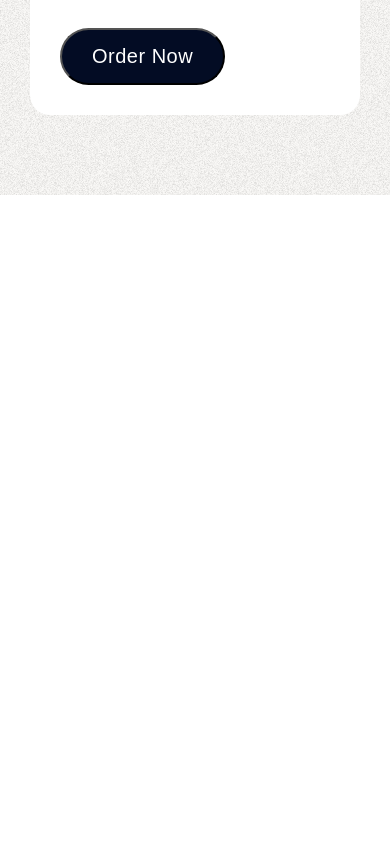
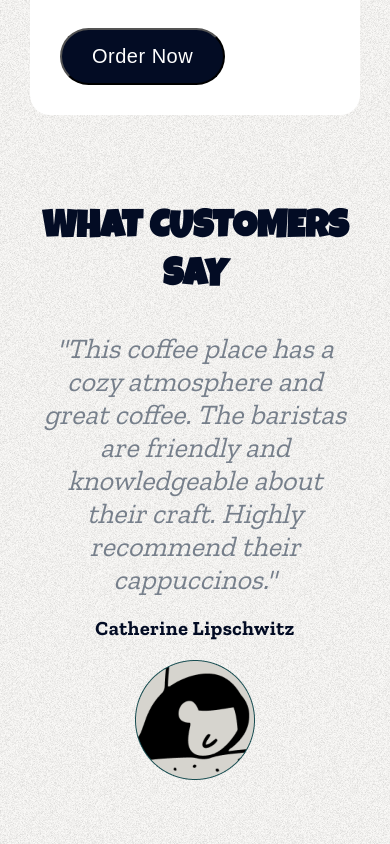
Before and after one commit to avicious/triple-shot-cafe, a React (Vite) app: page / in a window 390 px wide. Shown: the part 3535-4379 px from the top of the page. Before the commit the page ends 3730 px from the top, so only its background shows below. Built offline with nearby package versions, Linux system fonts and the light colour scheme.

Commit message:
added testimonials

```diff
--- a/src/assets/index.js
+++ b/src/assets/index.js
@@ -11,6 +11,7 @@ import bannerLeafLeft from "./banner-leaf-left.png";
 import Costa from "./Costa.png";
 import Guatemala from "./Guatemala.png";
 import Indonesia from "./Indonesia.png";
+import author from "./author.png";
 
 export {
   logo,
@@ -26,4 +27,5 @@ export {
   Costa,
   Guatemala,
   Indonesia,
+  author,
 };
--- a/src/components/Products.module.css
+++ b/src/components/Products.module.css
@@ -3,7 +3,7 @@
 }
 
 .products h2 {
-    font-size: 100px;
+    font-size: 80px;
     font-family: 'Luckiest Guy', cursive;
     color: #030c24;
     text-align: center;
@@ -21,13 +21,6 @@
     .items {
         flex-wrap: wrap;
         gap: 100px 30px;
-    }
-}
-
-@media (max-width: 990px) {
-    .products h2 {
-        font-size: 80px;
-        line-height: 90px;
     }
 }
 
--- /dev/null
+++ b/src/components/Testimonials.jsx
@@ -0,0 +1,18 @@
+import styles from "./Testimonials.module.css";
+import { author } from "../assets";
+
+const Testimonials = () => {
+  return (
+    <div className={styles.testimonials}>
+      <h2>WHAT CUSTOMERS SAY</h2>
+      <p className={styles.text}>
+        "This coffee place has a cozy atmosphere and great coffee. The baristas
+        are friendly and knowledgeable about their craft. Highly recommend their
+        cappuccinos."
+      </p>
+      <p className={styles.author}>Catherine Lipschwitz</p>
+      <img src={author} alt="Catherine Lipschwitz" />
+    </div>
+  );
+};
+export default Testimonials;
--- /dev/null
+++ b/src/components/Testimonials.module.css
@@ -0,0 +1,44 @@
+.testimonials {
+    text-align: center;
+    padding: 10px 40px 60px 40px;
+}
+
+.testimonials h2 {
+    font-size: 80px;
+    font-family: 'Luckiest Guy', cursive;
+    color: #030c24;
+    text-align: center;
+    margin-top: 0;
+}
+
+.text {
+    font-size: 36px;
+    font-style: italic;
+    max-width: 800px;
+    margin: 0 auto;
+}
+
+.author {
+    color: #030c24;
+    font-weight: 700;
+    letter-spacing: 0.5px;
+    font-size: 20px;
+}
+
+@media (max-width: 760px) {
+    .testimonials h2 {
+        font-size: 56px;
+        line-height: 66px;
+    }
+}
+
+@media (max-width: 480px) {
+    .testimonials h2 {
+        font-size: 38px;
+        line-height: 48px;
+    }
+
+    .text {
+        font-size: 28px;
+    }
+}
--- a/src/pages/HomePage.jsx
+++ b/src/pages/HomePage.jsx
@@ -1,12 +1,14 @@
 import Hero from "../components/Hero";
 import Products from "../components/Products";
 import Quote from "../components/Quote";
+import Testimonials from "../components/Testimonials";
 
 const HomePage = () => (
   <>
     <Hero />
     <Quote />
     <Products />
+    <Testimonials />
   </>
 );
 
```
Also changed, not shown: src/assets/author.png (added).
